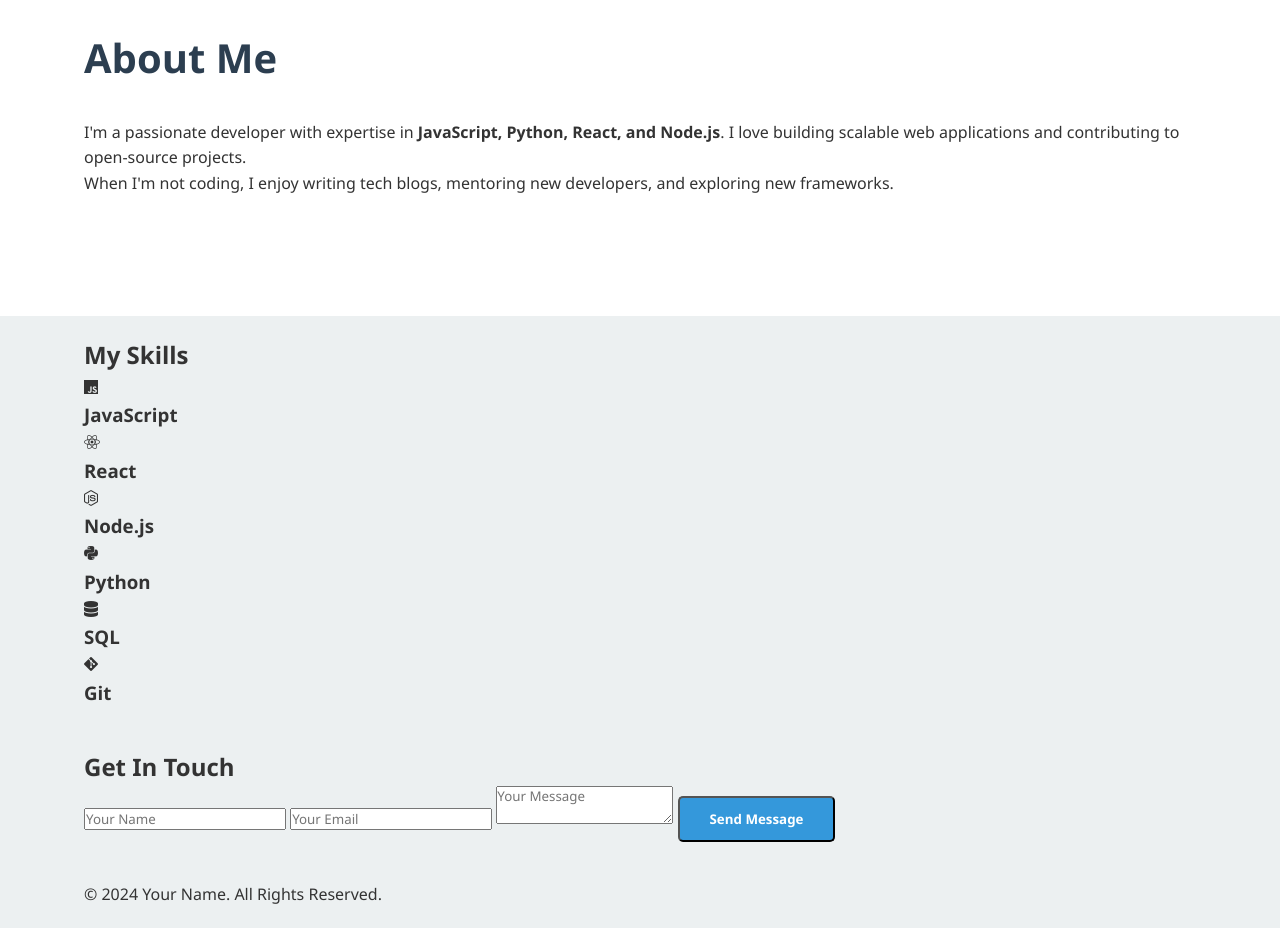
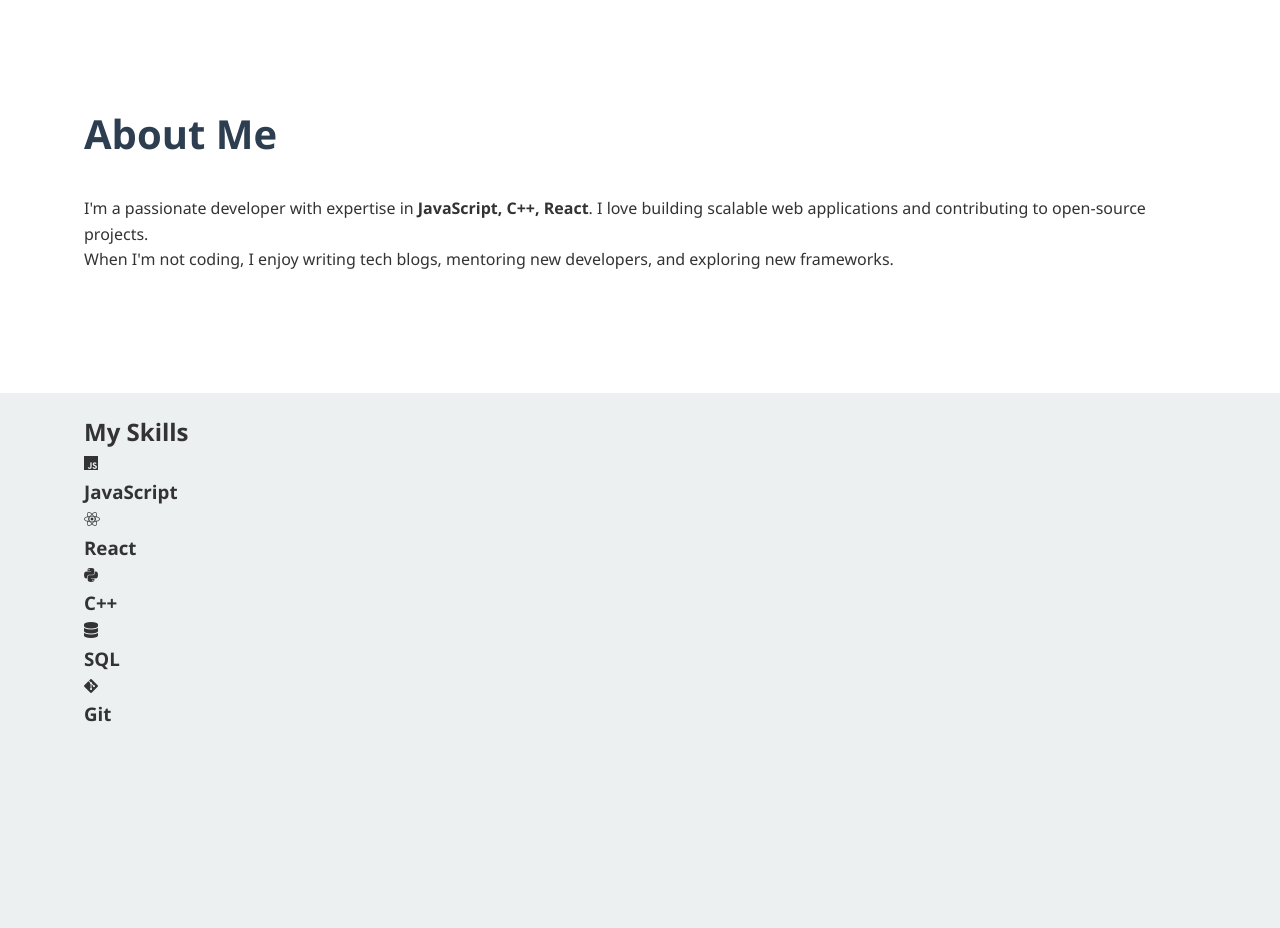
Before and after one commit to abodda/abodda.github.io, a plain HTML site: page index.html in a window 1280 px wide. Shown: the part 660-1588 px from the top of the page. After the commit the page ends 1409 px from the top, so only its background shows below. Drawn offline with Linux system fonts and the light colour scheme.

Commit message:
Update index.html

```diff
--- a/index.html
+++ b/index.html
@@ -3,7 +3,7 @@
 <head>
     <meta charset="UTF-8">
     <meta name="viewport" content="width=device-width, initial-scale=1.0">
-    <title>Your Name | Programmer</title>
+    <title>Aboda | Programmer</title>
     <link rel="stylesheet" href="https://cdnjs.cloudflare.com/ajax/libs/font-awesome/6.4.0/css/all.min.css">
     <link rel="stylesheet" href="styles.css">
 </head>
@@ -11,7 +11,7 @@
     <!-- Navigation -->
     <nav>
         <div class="container">
-            <a href="#" class="logo">Your<span>Name</span></a>
+            <a href="#" class="logo">Abdelrahman<span>Ayman</span></a>
             <ul>
                 <li><a href="#home">Home</a></li>
                 <li><a href="#about">About</a></li>
@@ -25,13 +25,12 @@
     <section id="home" class="hero">
         <div class="container">
             <div class="hero-content">
-                <h1>Hi, I'm <span>Your Name</span></h1>
+                <h1>Hi, I'm <span>Abdelrahman Ayman</span></h1>
                 <p>Full-Stack Developer | Open-Source Contributor</p>
                 <div class="social-links">
-                    <a href="https://github.com/yourusername" target="_blank"><i class="fab fa-github"></i></a>
-                    <a href="https://linkedin.com/in/yourusername" target="_blank"><i class="fab fa-linkedin"></i></a>
-                    <a href="https://twitter.com/yourusername" target="_blank"><i class="fab fa-twitter"></i></a>
-                    <a href="mailto:youremail@example.com"><i class="fas fa-envelope"></i></a>
+                    <a href="https://github.com/abodda" target="_blank"><i class="fab fa-github"></i></a>
+                    <a href="https://linkedin.com/in/aboddaayman" target="_blank"><i class="fab fa-linkedin"></i></a>
+                    <a href="aamisa2024@gmail.com"><i class="fas fa-envelope"></i></a>
                 </div>
                 <a href="#contact" class="btn">Hire Me</a>
             </div>
@@ -45,7 +44,7 @@
     <section id="about" class="about">
         <div class="container">
             <h2>About <span>Me</span></h2>
-            <p>I'm a passionate developer with expertise in <strong>JavaScript, Python, React, and Node.js</strong>. I love building scalable web applications and contributing to open-source projects.</p>
+            <p>I'm a passionate developer with expertise in <strong>JavaScript, C++, React</strong>. I love building scalable web applications and contributing to open-source projects.</p>
             <p>When I'm not coding, I enjoy writing tech blogs, mentoring new developers, and exploring new frameworks.</p>
         </div>
     </section>
@@ -62,14 +61,9 @@
                 <div class="skill">
                     <i class="fab fa-react"></i>
                     <h3>React</h3>
-                </div>
-                <div class="skill">
-                    <i class="fab fa-node-js"></i>
-                    <h3>Node.js</h3>
-                </div>
                 <div class="skill">
                     <i class="fab fa-python"></i>
-                    <h3>Python</h3>
+                    <h3>C++</h3>
                 </div>
                 <div class="skill">
                     <i class="fas fa-database"></i>
@@ -83,25 +77,6 @@
         </div>
     </section>
 
-    <!-- Contact Section -->
-    <section id="contact" class="contact">
-        <div class="container">
-            <h2>Get In <span>Touch</span></h2>
-            <form action="https://formsubmit.co/youremail@example.com" method="POST">
-                <input type="text" name="name" placeholder="Your Name" required>
-                <input type="email" name="email" placeholder="Your Email" required>
-                <textarea name="message" placeholder="Your Message" required></textarea>
-                <button type="submit" class="btn">Send Message</button>
-            </form>
-        </div>
-    </section>
-
-    <!-- Footer -->
-    <footer>
-        <div class="container">
-            <p>&copy; 2024 Your Name. All Rights Reserved.</p>
-        </div>
-    </footer>
 
     <!-- JavaScript for smooth scrolling -->
     <script>
```
